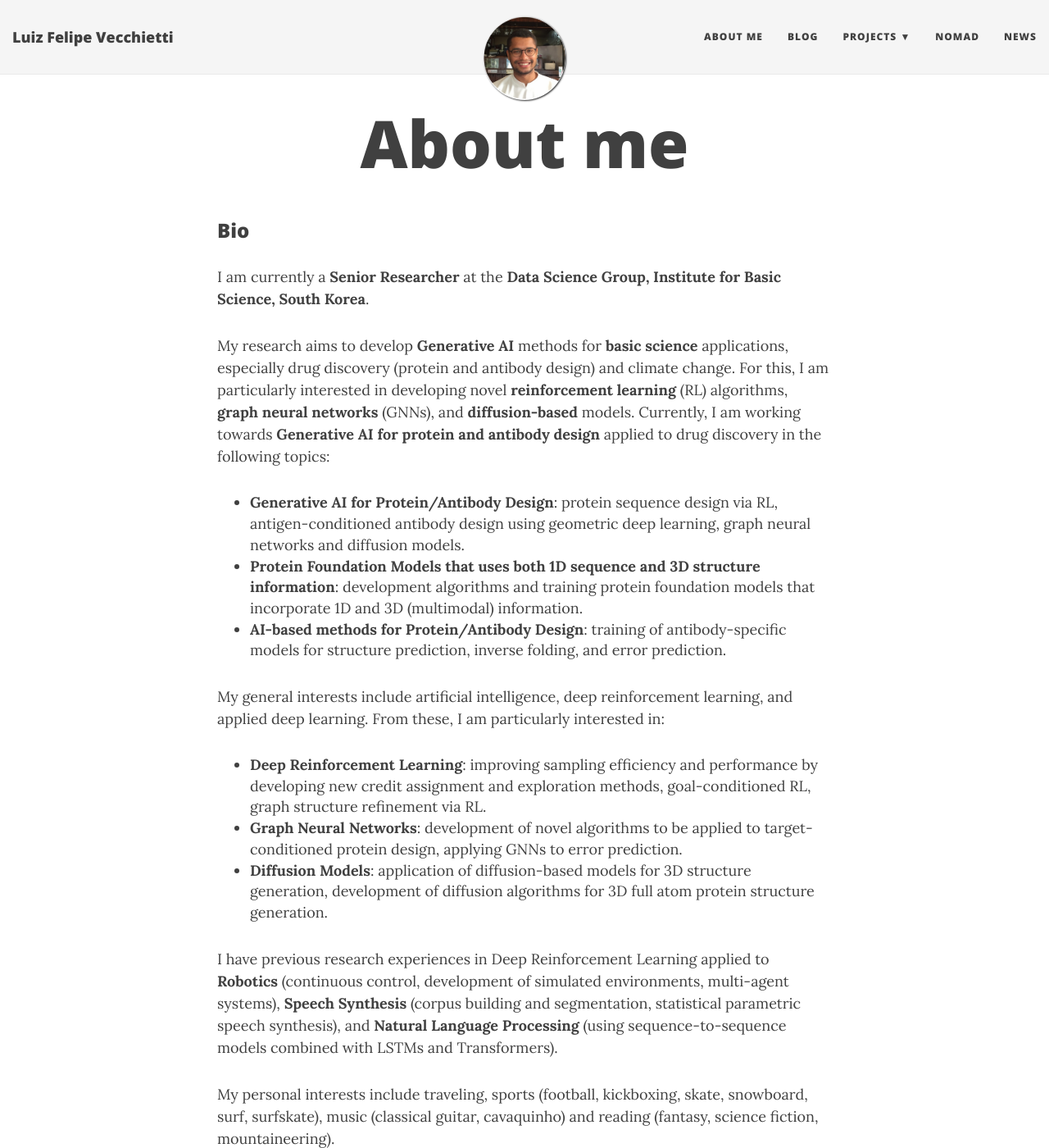
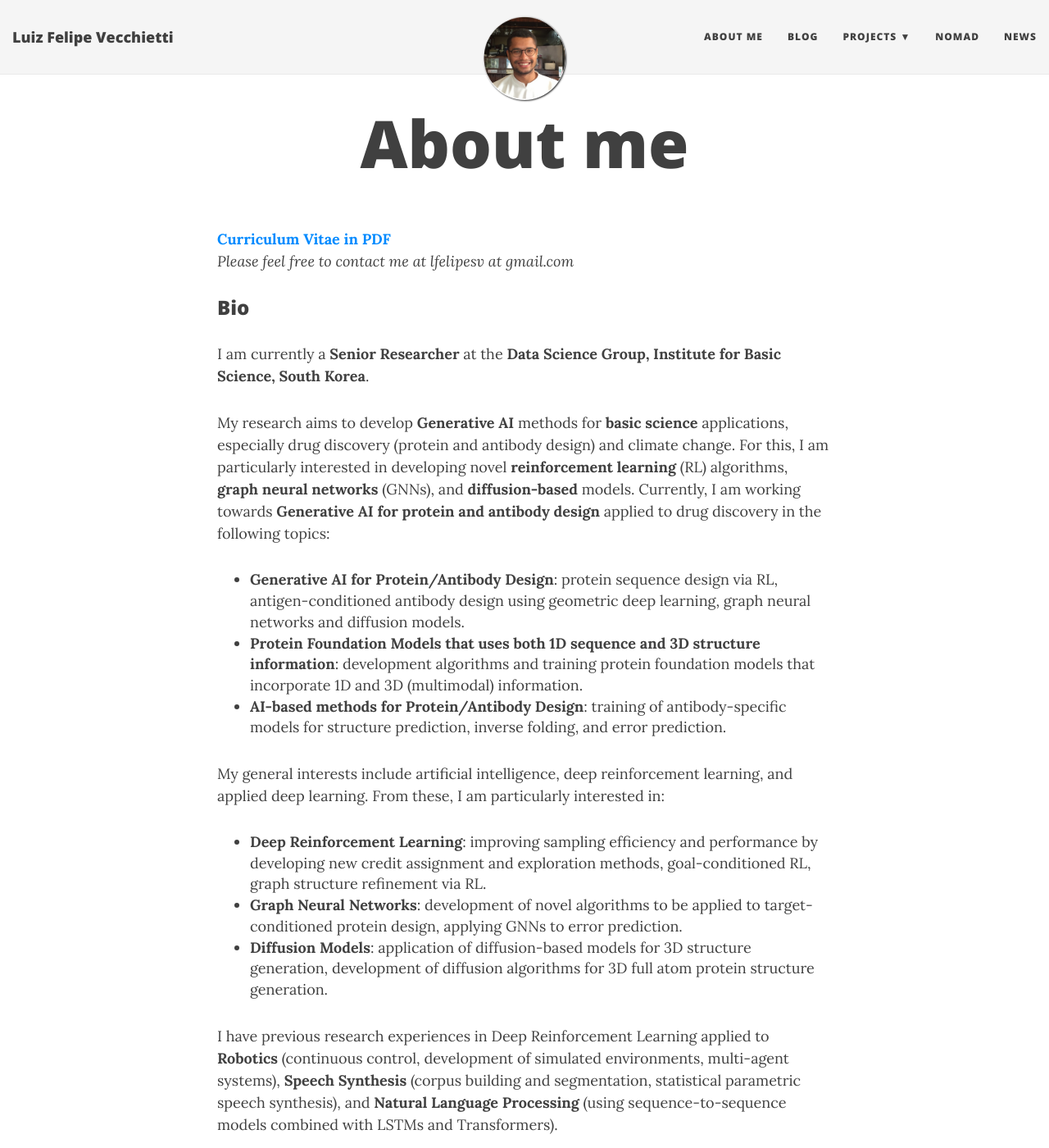
Before and after one commit to lfelipesv/lfelipesv.github.io, a Jekyll site: the page built from aboutme.md, in a window 1280 px wide and 1400 px high. Shown: the whole window at 82% size. Built offline with Jekyll 4.4.1, drawn with Linux system fonts in a browser that asks for light colours; nearby versions of some CDN libraries; some of the changed text lies outside the part shown.

Commit message:
change location of CV and contact

```diff
--- a/aboutme.md
+++ b/aboutme.md
@@ -3,6 +3,9 @@ layout: page
 title: About me
 subtitle:
 ---
+
+**[Curriculum Vitae in PDF](https://lfelipesv.github.io/assets/CV_Luiz_Felipe_Vecchietti.pdf)**
+*Please feel free to contact me at lfelipesv at gmail.com*
 
 ### Bio
 
```
Also changed, not shown: other parts of aboutme.md (+0 -3 lines).
